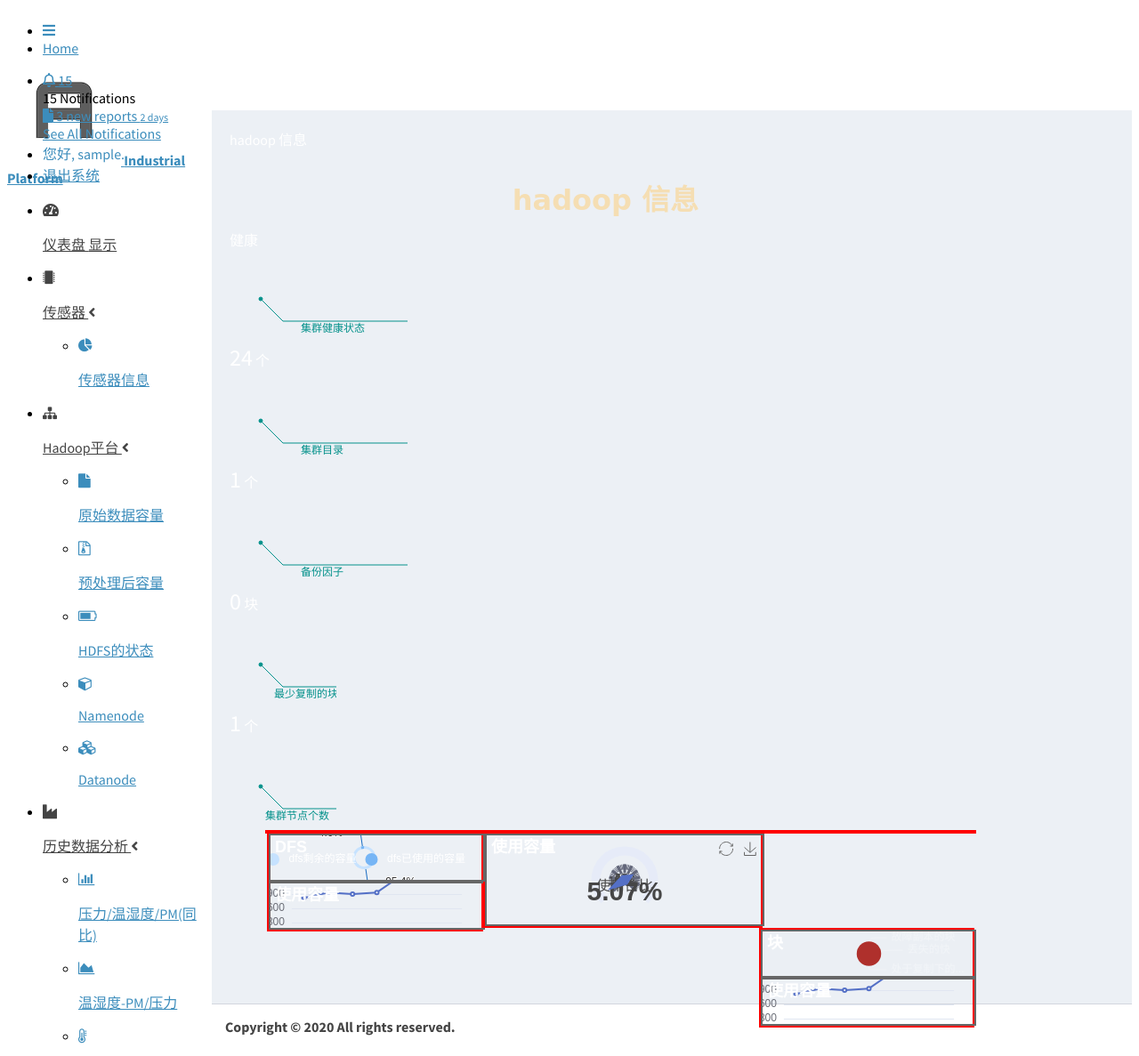
After one commit to wht-dd/gongyedata, a Django app: page /hadoop_info in a window 1280 px wide. The commit adds this page. Shown: the whole page at 89% size. Run offline with Django 3.2, Linux system fonts and the light colour scheme; the visitor is signed in with stand-in values (Sample User, id 1); some libraries are stand-ins or nearby versions.

Commit message:
hadoop平台页面

```diff
--- a/Industrial_Logs/templates/Industrial_Logs/base.html
+++ b/Industrial_Logs/templates/Industrial_Logs/base.html
@@ -177,7 +177,7 @@
                             </a>
                             <ul class="nav nav-treeview">
                                 <li class="nav-item">
-                                    <a href="{% url 'Industrial_Logs:Sensor_inf' %}" class="nav-link ">
+                                    <a href="{% url 'Industrial_Logs:hadoop_info' %}" class="nav-link ">
                                         <!-- 添加active类菜单高亮 -->
                                         <i class="fa fa-file"></i>
                                         <p>原始数据容量</p>
--- /dev/null
+++ b/Industrial_Logs/templates/Industrial_Logs/hadoop_info.html
@@ -0,0 +1,97 @@
+{% extends "Industrial_Logs/base.html" %}
+{% load bootstrap3 %}
+{% block header %}
+hadoop 信息
+{% endblock header %}
+{% block content %}
+
+    <script src="{{STATIC_URL}}dist/js/hadoop_info.js"></script>
+
+    <div id="back" class="main" style="height:90%;">
+        <h1 style="width:85%; color:wheat;text-align: center;font-family:cursive;font-weight:700;top:-20px;position: relative;top: 10px;">hadoop 信息</h1>
+
+     <div id="layer02" class="layer" style="height:15%;">
+            <div id="layer02_01" style="width:20%;">
+                <div class="layer02-data">
+                    <span style="font-size:16px;">健康</span>
+                </div>
+                <canvas width="200" height="100"></canvas>
+            </div>
+            <div id="layer02_02" style="width:20%;">
+                <div class="layer02-data">
+                    <span style="font-size:26px;">24</span>
+                    <span style="font-size:16px;">个</span>
+                </div>
+                <canvas width="200" height="100"></canvas>
+            </div>
+            <div id="layer02_03" style="width:21%;">
+                <div class="layer02-data">
+                    <span style="font-size:26px;">1</span>
+                    <span style="font-size:16px;">个</span>
+                </div>
+                <canvas width="200" height="100"></canvas>
+            </div>
+            <div id="layer02_04" style="width:12%;">
+                <div class="layer02-data">
+                    <span style="font-size:26px;">0</span>
+                    <span style="font-size:16px;">块</span>
+                </div>
+                <canvas width="120" height="100"></canvas>
+            </div>
+            <div id="layer02_05" style="width:12%;">
+                <div class="layer02-data">
+                    <span style="font-size:26px;">1</span>
+                    <span style="font-size:16px;">个</span>
+                </div>
+                <canvas width="120" height="100"></canvas>
+            </div>
+        </div>
+
+
+
+         <div style=" border:2px solid red; width:80%; height: 70%;margin:0px 40px" id="main_box"  class="chart-container">
+            <div style=" float:left;border:2px solid red;width:30%; height: 100%;margin:0px" id="box1"  class="chart-container" name="box">
+                <div style="border:2px solid #666;width:100%; height: 50%;float:left;" id="left_up"  class="chart-container">容量</div>
+                <div style="border:2px solid #666;width:100%; height: 50%;float:left" id="left_down"  class="chart-container">dfs</div>
+            </div>
+             <div style=" float:left;border:2px solid red;width:39%; height: 100%;margin:0px" id="box2"  class="chart-container" name="box">
+                <div style="border:2px solid #666;width:100%; height: 100%;float:left;" id="center"  class="chart-container">集群总文件大小</div>
+            </div>
+            <div style=" float:right;border:2px solid red;width:30%; height: 100%;margin:0px;" id="box3"  class="chart-container">
+                <div style="border:2px solid #666;width:100%;height: 50%;" id="right_up"  class="chart-container" >块
+                </div>
+                <div style="border:2px solid #666;width:100%;height: 50%;" id="right_down"  class="chart-container" >多少个数据块</div>
+            </div>
+        </div>
+
+
+    </div>
+   <script>
+        $(function () {
+            //顶层数据
+            drawLayer02Label($("#layer02_01 canvas").get(0), "集群健康状态", 80, 200);
+            drawLayer02Label($("#layer02_02 canvas").get(0), "集群目录", 80, 300);
+            drawLayer02Label($("#layer02_03 canvas").get(0), "备份因子", 80, 400);
+            drawLayer02Label($("#layer02_04 canvas").get(0), "最少复制的块数", 50, 200);
+            drawLayer02Label($("#layer02_05 canvas").get(0), "集群节点个数", 40, 200);
+
+            //左上
+            left_up();
+            //左下
+            left_down();
+
+            //中心图
+            center();
+
+            //右上
+            right_up();
+
+            //右下
+            right_down();
+
+
+
+
+        })
+    </script>
+{% endblock content %}
--- a/Industrial_Logs/urls.py
+++ b/Industrial_Logs/urls.py
@@ -47,4 +47,6 @@ urlpatterns = [
     # path("test/zhang",views.test_zhang),
     path("getDataQuarter",views.get_data_quarter),
     path("getDataHalfYear",views.get_data_halfYear),
+    # 2020年12月1日  新增hadoop信息页面
+    path("hadoop_info",views.hadoop_info,name='hadoop_info'),
 ]
--- a/Industrial_Logs/views.py
+++ b/Industrial_Logs/views.py
@@ -119,6 +119,11 @@ def realdev_tem(request):
 # 压力-温湿度页面
 def P_TH(request):
     return render(request, 'Industrial_Logs/P_TH.html')
+
+@login_required
+# hadoop信息页面
+def hadoop_info(request):
+    return render(request, 'Industrial_Logs/hadoop_info.html')
 
 
 def get_dev_temp(request):
--- /dev/null
+++ b/static/dist/js/hadoop_info.js
@@ -0,0 +1,275 @@
+
+function drawLayer02Label(canvasObj, text, textBeginX, lineEndX) {
+    var colorValue = '#04918B';
+
+    var ctx = canvasObj.getContext("2d");
+
+    ctx.beginPath();
+    ctx.arc(35, 55, 2, 0, 2 * Math.PI);
+    ctx.closePath();
+    ctx.fillStyle = colorValue;
+    ctx.fill();
+
+    ctx.moveTo(35, 55);
+    ctx.lineTo(60, 80);
+    ctx.lineTo(lineEndX, 80);
+    ctx.lineWidth = 1;
+    ctx.strokeStyle = colorValue;
+    ctx.stroke();
+
+    ctx.font = '12px Georgia';
+    ctx.fillStyle = colorValue;
+    ctx.fillText(text, textBeginX, 92);
+}
+
+
+function drawLayer03Right(canvasObj, colorValue, rate) {
+    var ctx = canvasObj.getContext("2d");
+
+    var circle = {
+        x: 65, //圆心的x轴坐标值
+        y: 80, //圆心的y轴坐标值
+        r: 60 //圆的半径
+    };
+
+
+    ctx.beginPath();
+    ctx.arc(circle.x, circle.y, circle.r, 0, Math.PI * 2)
+    ctx.lineWidth = 10;
+    ctx.strokeStyle = '#052639';
+    ctx.stroke();
+    ctx.closePath();
+
+    ctx.beginPath();
+    ctx.arc(circle.x, circle.y, circle.r, 1.5 * Math.PI, (1.5 + rate * 2) * Math.PI)
+    ctx.lineWidth = 10;
+    ctx.lineCap = 'round';
+    ctx.strokeStyle = colorValue;
+    ctx.stroke();
+    ctx.closePath();
+
+    ctx.fillStyle = 'white';
+    ctx.font = '20px Calibri';
+    ctx.fillText(rate * 100 + '%', circle.x - 15, circle.y + 10);
+
+}
+
+function left_up() {
+    var myChart = echarts.init(document.getElementById("left_up"));
+  option = {
+       tooltip: {
+          trigger: "item",
+          formatter: '{d}%\n{b}',
+        },
+        //标题
+       title: {
+            text: 'DFS',
+            textStyle: {
+                    color: '#ffffff'
+            }
+        },
+        //图例组件
+        legend: {
+            orient: 'vertical',
+            x:'right',
+            padding:[20,20,0,0],
+            selectedMode: false,
+            icon:"circle",
+            align:'left',
+            textStyle: {
+                color: '#ffffff',
+            },
+        },
+        //全局颜色样式
+        color: ["#C6E2FF", "#76B5F5", "#409EFF", "#166AC1","#68A4E2","#68A4E2"],
+        series: [
+          {
+            name: "地区交易金额",
+            type: "pie",
+            radius: ["40%", "52%"],//圆环大小
+            center: ["44%", "50%"],//图表的位置
+            avoidLabelOverlap: false,//是否启用防止标签重叠策略
+            hoverAnimation:false,//动画效果
+            label: {
+              formatter: '{d}%',// 显示百分比，
+            },
+            // 指示折现
+            labelLine: {
+              normal: {
+                show: true,
+                legend: 8,//第一条折现
+                legend2: 15,//第二条折现
+                lineStyle: {
+                  color: "#166AC1"//折现颜色
+                },
+              }
+            },
+            data: [
+              { value: 105.20, name: "dfs剩余的容量" },
+              { value: 5.07, name: "dfs已使用的容量" },
+
+            ]
+          }
+        ]
+      }
+
+
+    myChart.setOption(option);
+}
+
+function left_down() {
+    var myChart = echarts.init(document.getElementById("left_down"));
+       option = {
+       title: {
+            text: '使用容量',
+            textStyle: {
+                    color: '#ffffff'
+            }
+        },
+    xAxis: {
+        type: 'category',
+        data: ['Mon', 'Tue', 'Wed', 'Thu', 'Fri', 'Sat', 'Sun']
+    },
+    yAxis: {
+        type: 'value'
+    },
+    series: [{
+        data: [820, 932, 901, 934, 1290, 1330, 1320],
+        type: 'line'
+    }]
+};
+
+    myChart.setOption(option);
+}
+
+
+
+
+function center() {
+    var myChart = echarts.init(document.getElementById("center"));
+        option = {
+        title: {
+            text: '使用容量',
+            textStyle: {
+                    color: '#ffffff'
+            }
+        },
+            tooltip: {
+                formatter: '{a} <br/>{b} : {c}%'
+            },
+            toolbox: {
+                feature: {
+                    restore: {},
+                    saveAsImage: {}
+                }
+            },
+            series: [
+                {
+                    name: '业务指标',
+                    type: 'gauge',
+                    detail: {formatter: '{value}%'},
+                    data: [{value: 5.07, name: '使用占比'}]
+                }
+            ]
+        };
+    myChart.setOption(option);
+}
+
+
+
+function right_up() {
+    var myChart = echarts.init(document.getElementById("right_up"));
+   option = {
+   title: {
+            text: '使用容量',
+            textStyle: {
+                    color: '#ffffff'
+            }
+        },
+
+        title: {
+            text: '块',
+            textStyle: {
+                    color: '#ffffff'
+            }
+        },
+
+    tooltip: {
+        trigger: 'item',
+        formatter: '{a} <br/>{b} : {c} ({d}%)'
+    },
+
+    visualMap: {
+        show: false,
+        min: 80,
+        max: 600,
+        inRange: {
+            colorLightness: [0, 1]
+        }
+    },
+    series: [
+        {
+            name: '块状况',
+            type: 'pie',
+            radius: '55%',
+            center: ['50%', '50%'],
+            data: [
+                {value: 304, name: '处于复制下的块 '},
+                {value: 0, name: '故障副本的块'},
+                {value: 0, name: '丢失的快'}
+            ].sort(function (a, b) { return a.value - b.value; }),
+            roseType: 'radius',
+            label: {
+                color: 'rgba(255, 255, 255, 0.3)'
+            },
+            labelLine: {
+                lineStyle: {
+                    color: 'rgba(255, 255, 255, 0.3)'
+                },
+                smooth: 0.2,
+                length: 10,
+                length2: 20
+            },
+            itemStyle: {
+                color: '#c23531',
+                shadowBlur: 200,
+                shadowColor: 'rgba(0, 0, 0, 0.5)'
+            },
+
+            animationType: 'scale',
+            animationEasing: 'elasticOut',
+            animationDelay: function (idx) {
+                return Math.random() * 200;
+            }
+        }
+    ]
+};
+    myChart.setOption(option);
+}
+
+
+
+function right_down() {
+   var myChart = echarts.init(document.getElementById("right_down"));
+  option = {
+  title: {
+            text: '使用容量',
+            textStyle: {
+                    color: '#ffffff'
+            }
+        },
+    xAxis: {
+        type: 'category',
+        data: ['Mon', 'Tue', 'Wed', 'Thu', 'Fri', 'Sat', 'Sun']
+    },
+    yAxis: {
+        type: 'value'
+    },
+    series: [{
+        data: [820, 932, 901, 934, 1290, 1330, 1320],
+        type: 'line'
+    }]
+};
+
+    myChart.setOption(option);
+}
```
